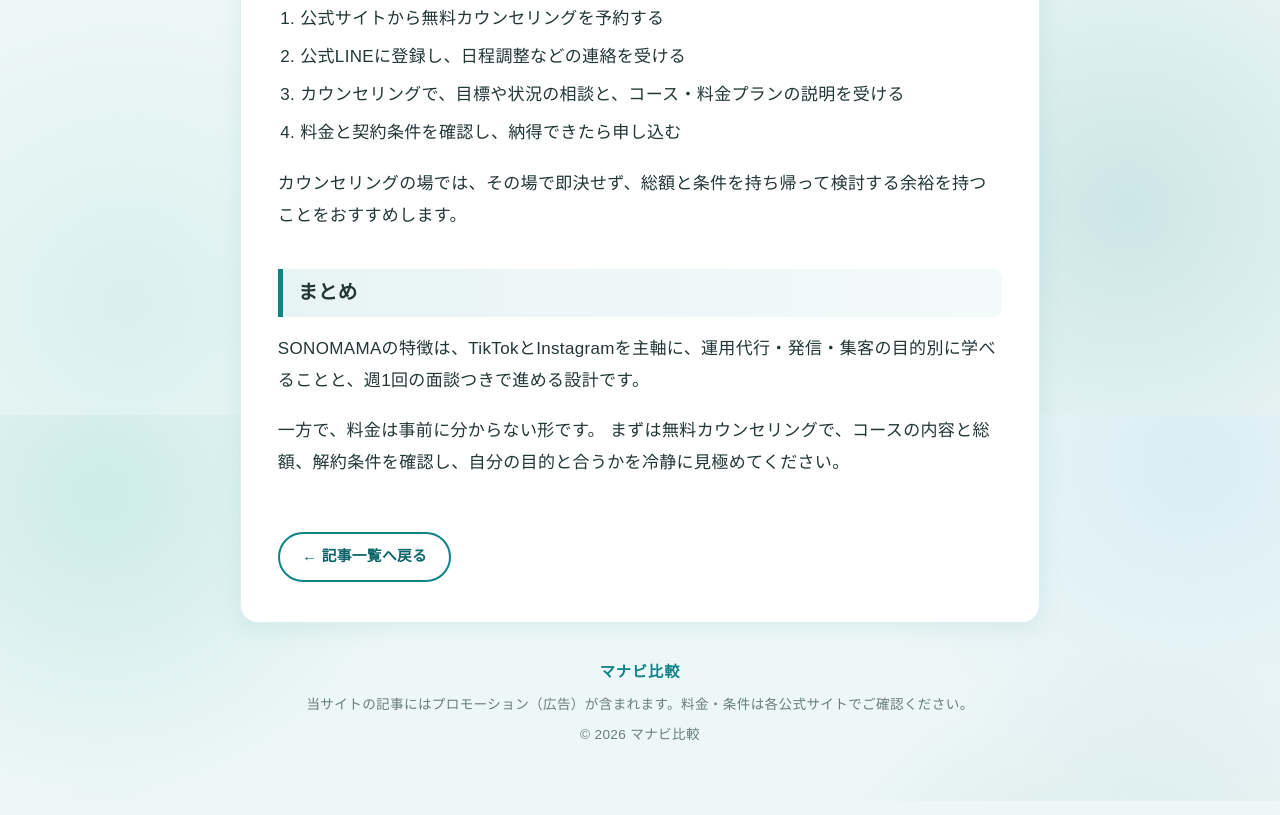
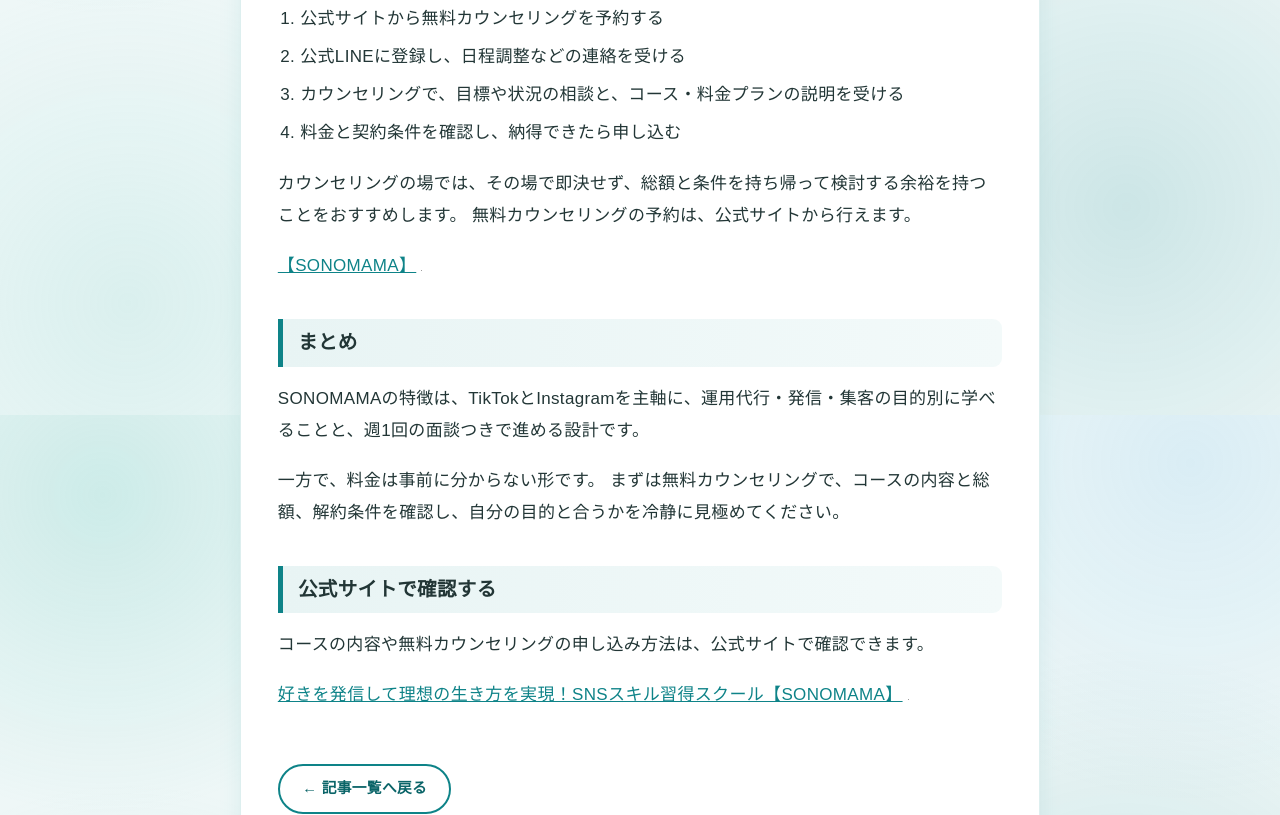
Before and after one commit to Takuma-king/manabi-hikaku, an Astro site: page /posts/sonomama-guide in a window 1280 px wide. Shown: the part 1985-2800 px from the top of the page. Built offline with nearby package versions, Linux system fonts and the light colour scheme; Astro itself is replaced by a stand-in of ours; grey boxes are pictures that could not be loaded.

Commit message:
Add Sonomama affiliate text links

```diff
--- a/src/content/posts/sonomama-guide.md
+++ b/src/content/posts/sonomama-guide.md
@@ -2,6 +2,7 @@
 title: "SONOMAMAの特徴｜SNSを仕事にするためのオンラインスクール"
 description: "SNSスクールSONOMAMAの特徴、3つのコース、無料カウンセリングの位置づけを整理します。料金が公式サイトに掲載されていない点など、申し込み前に必ず確認したい注意点もあわせてまとめました。"
 pubDate: 2026-11-24
+updatedDate: 2026-11-25
 draft: false
 tags: ["SNSスクール", "SONOMAMA", "副業", "SNS運用"]
 ---
@@ -58,6 +59,10 @@ SONOMAMAは、株式会社メディアエイドが運営するオンラインの
 4. 料金と契約条件を確認し、納得できたら申し込む
 
 カウンセリングの場では、その場で即決せず、総額と条件を持ち帰って検討する余裕を持つことをおすすめします。
+無料カウンセリングの予約は、公式サイトから行えます。
+
+<a href="https://px.a8.net/svt/ejp?a8mat=4BGSTN+7U7HIQ+5Y7O+5YRHE" rel="nofollow">【SONOMAMA】</a>
+<img border="0" width="1" height="1" src="https://www16.a8.net/0.gif?a8mat=4BGSTN+7U7HIQ+5Y7O+5YRHE" alt="">
 
 ## まとめ
 
@@ -65,3 +70,10 @@ SONOMAMAの特徴は、TikTokとInstagramを主軸に、運用代行・発信・
 
 一方で、料金は事前に分からない形です。
 まずは無料カウンセリングで、コースの内容と総額、解約条件を確認し、自分の目的と合うかを冷静に見極めてください。
+
+## 公式サイトで確認する
+
+コースの内容や無料カウンセリングの申し込み方法は、公式サイトで確認できます。
+
+<a href="https://px.a8.net/svt/ejp?a8mat=4BGSTN+7U7HIQ+5Y7O+5YJRM" rel="nofollow">好きを発信して理想の生き方を実現！SNSスキル習得スクール【SONOMAMA】</a>
+<img border="0" width="1" height="1" src="https://www10.a8.net/0.gif?a8mat=4BGSTN+7U7HIQ+5Y7O+5YJRM" alt="">
```
